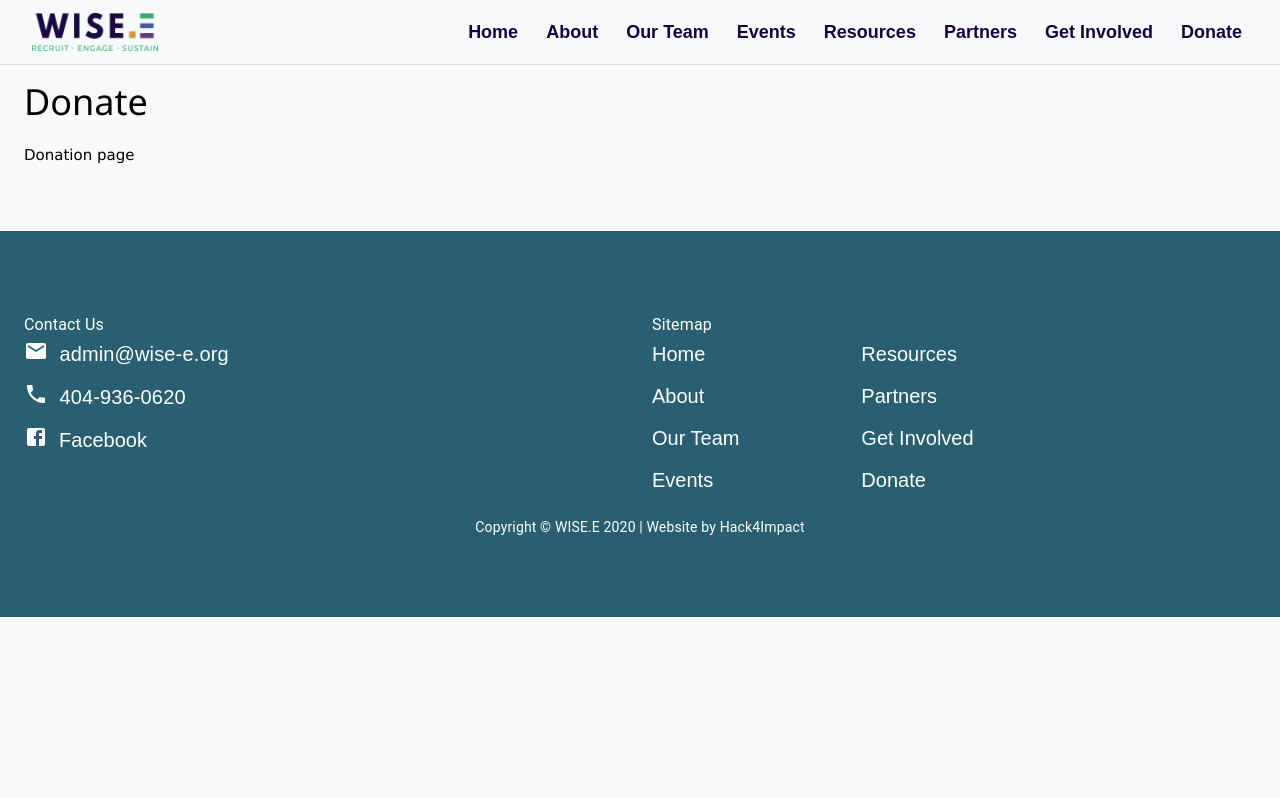
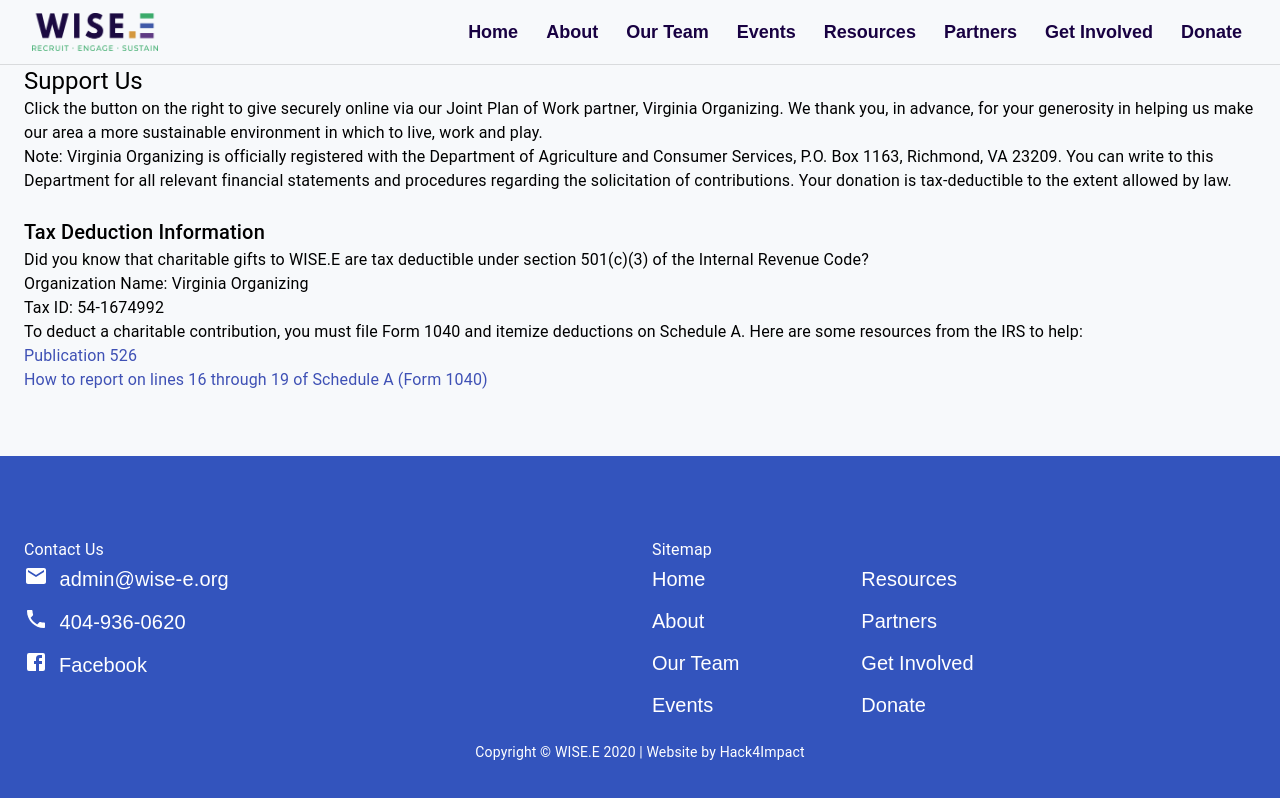
Before and after one commit to Hack4Impact-UMD/WISE-E, a React (Create React App) app: page /donate in a window 1280 px wide. Shown: the top 798 px of the page. Built offline with nearby package versions, Linux system fonts and the light colour scheme.

Commit message:
Update Donate page

```diff
--- a/src/components/Donate/index.js
+++ b/src/components/Donate/index.js
@@ -1,13 +1,55 @@
-import React from 'react';
-import { Container } from '@material-ui/core';
+import React from "react";
+import { Container, Link } from "@material-ui/core";
+import Typography from "@material-ui/core/Typography";
 
 const Donate = () => {
-    return (
-        <Container>
-            <h1>Donate</h1>
-            <p>Donation page</p>
-        </Container>
-    );
-}
+  return (
+    <Container>
+      <Typography variant="h5">Support Us</Typography>
+
+      <Typography>
+        Click the button on the right to give securely online via our Joint Plan
+        of Work partner, Virginia Organizing. We thank you, in advance, for your
+        generosity in helping us make our area a more sustainable environment in
+        which to live, work and play.
+      </Typography>
+
+      <Typography>
+        Note: Virginia Organizing is officially registered with the Department
+        of Agriculture and Consumer Services, P.O. Box 1163, Richmond, VA 23209.
+        You can write to this Department for all relevant financial statements
+        and procedures regarding the solicitation of contributions. Your
+        donation is tax-deductible to the extent allowed by law.
+      </Typography>
+
+      <br></br>
+      <Typography variant="h6">Tax Deduction Information</Typography>
+      <Typography variant="body1">
+        Did you know that charitable gifts to WISE.E are tax deductible under
+        section 501(c)(3) of the Internal Revenue Code?
+      </Typography>
+
+      <Typography variant="body1">
+        Organization Name: Virginia Organizing<br></br>
+        Tax ID: 54-1674992
+      </Typography>
+
+      <Typography variant="body1">
+        To deduct a charitable contribution, you must file Form 1040 and itemize
+        deductions on Schedule A. Here are some resources from the IRS to help:
+      </Typography>
+
+      <Typography>
+        <Link href="https://www.irs.gov/taxtopics/tc506">Publication 526</Link>
+      </Typography>
+
+      <Typography>
+        <Link href="https://www.irs.gov/publications/p526#en_US_2015_publink1000229849">
+          How to report on lines 16 through 19 of Schedule A (Form 1040)
+        </Link>
+      </Typography>
+    </Container>
+  );
+};
 
 export default Donate;
--- a/src/components/Footer.js
+++ b/src/components/Footer.js
@@ -7,9 +7,6 @@
 import Grid from "@material-ui/core/Grid";
 import EmailIcon from "@material-ui/icons/Email";
 import PhoneIcon from "@material-ui/icons/Phone";
-
-import IconButton from "@material-ui/core/IconButton";
-
 import FacebookIcon from "@material-ui/icons/Facebook";
 
 function Copyright() {
@@ -29,7 +26,9 @@
 
 const useStyles = makeStyles((theme) => ({
   footer: {
-    backgroundColor: "#295F70",
+    // backgroundColor: "#295F70",
+    // backgroundColor: "#180142",
+    backgroundColor: "#3354BD",
     color: "white",
     marginTop: theme.spacing(8),
     padding: theme.spacing(10, 0),
```
